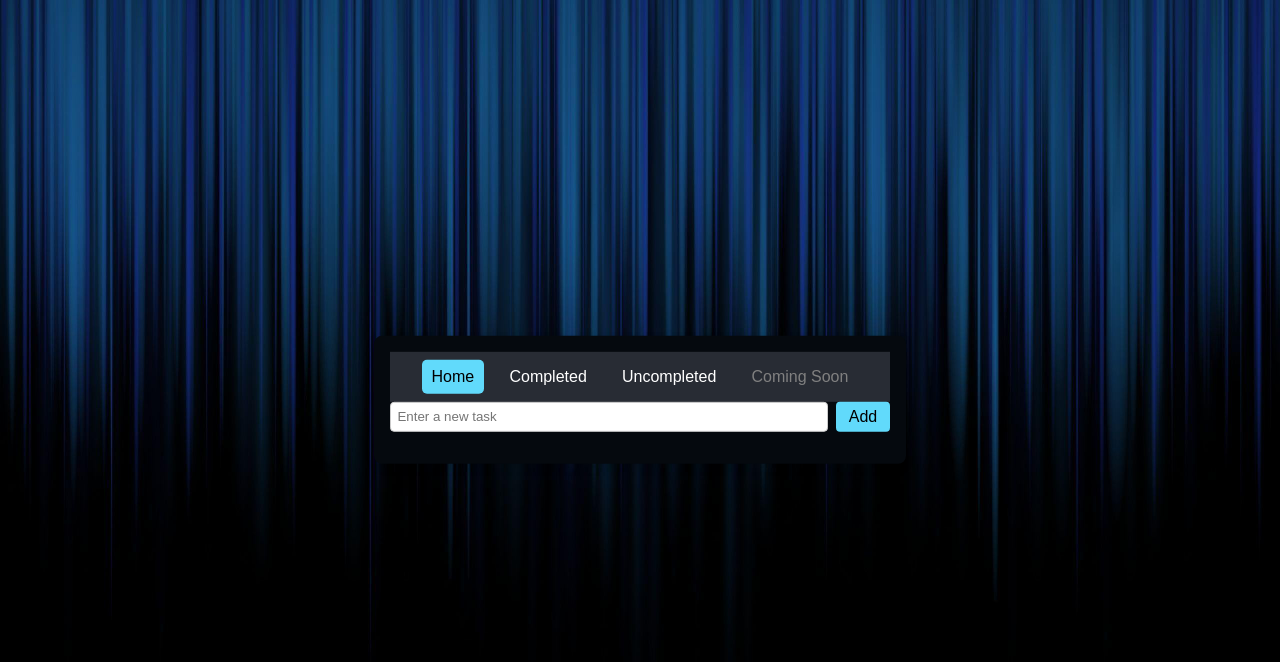
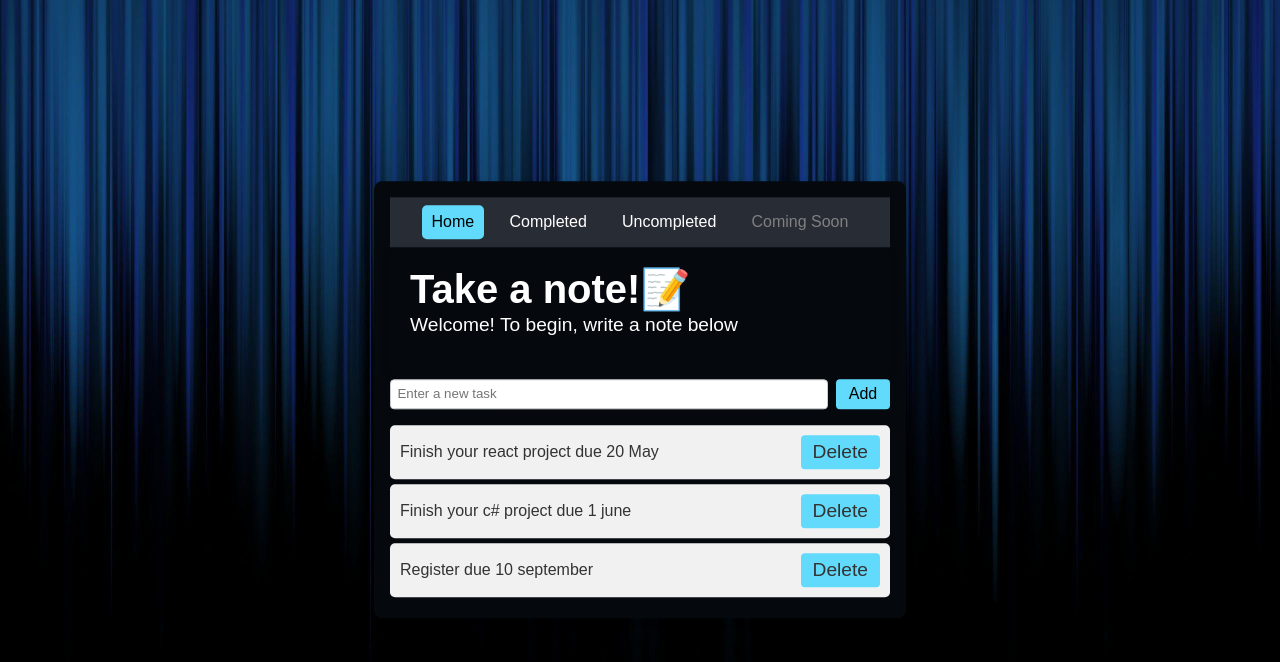
Before and after one commit to georgeexe9/todo_project, a React (Vite) app: page / in a window 1280 px wide. Shown: the top 662 px of the page. Built offline with nearby package versions, Linux system fonts and the light colour scheme.

Commit message:
Adding a header , and notes examples

```diff
--- a/src/App.jsx
+++ b/src/App.jsx
@@ -3,11 +3,18 @@ import Navbar from './Navbar'
 import { BrowserRouter as Router, Routes, Route} from "react-router-dom";
 import TaskForm from './TaskForm';
 import TaskList from './TaskList';
+import Header from './Header'
 import "./App.css";
+
+
 
 function App() {
 
-  const [tasks,setTasks] = useState([]);
+  const [tasks,setTasks] = useState([
+    {id:1, text:"Finish your react project due 20 May", completed: false},
+    {id: 2, text:"Finish your c# project due 1 june", completed: false},
+    {id: 3, text:"Register due 10 september", completed: false},
+  ]);
   function addTask(text) {
     const newTask = {
       id: Date.now(),
@@ -32,7 +39,9 @@ function App() {
       <div className="app-container">
         <Navbar />
         <div className="task-wrapper">
+        <Header></Header>
         <TaskForm addTask={addTask} />
+
         <Routes>
             <Route
               path="/"
--- /dev/null
+++ b/src/Header.css
@@ -0,0 +1,17 @@
+.header {
+    padding: 20px;
+    border-radius: 12px;
+    text-align: left;
+    color: white;
+    box-shadow: 0 4px 8px rgba(0, 0, 0, 0.2);
+  }
+
+  .header-title {
+    font-size: 2.5rem;
+    margin: 0;
+  }
+
+  .header-subtitle {
+    font-size: 1.2rem;
+    margin-top: 0px;
+  }
--- /dev/null
+++ b/src/Header.jsx
@@ -0,0 +1,14 @@
+import React from "react";
+import "./Header.css";
+function Header() {
+
+  return (
+        <header className="header">
+          <h1 className="header-title">Take a note!📝</h1>
+          <p className="header-subtitle">Welcome! To begin, write a note below</p>
+        </header>
+  );
+
+
+}
+export default Header
--- a/src/TaskList.css
+++ b/src/TaskList.css
@@ -7,6 +7,8 @@
   }
 
   .task-item {
+    font-size: larger;
+    font-style: bold;
     display: flex;
     justify-content: space-between;
     align-items: center;
```
